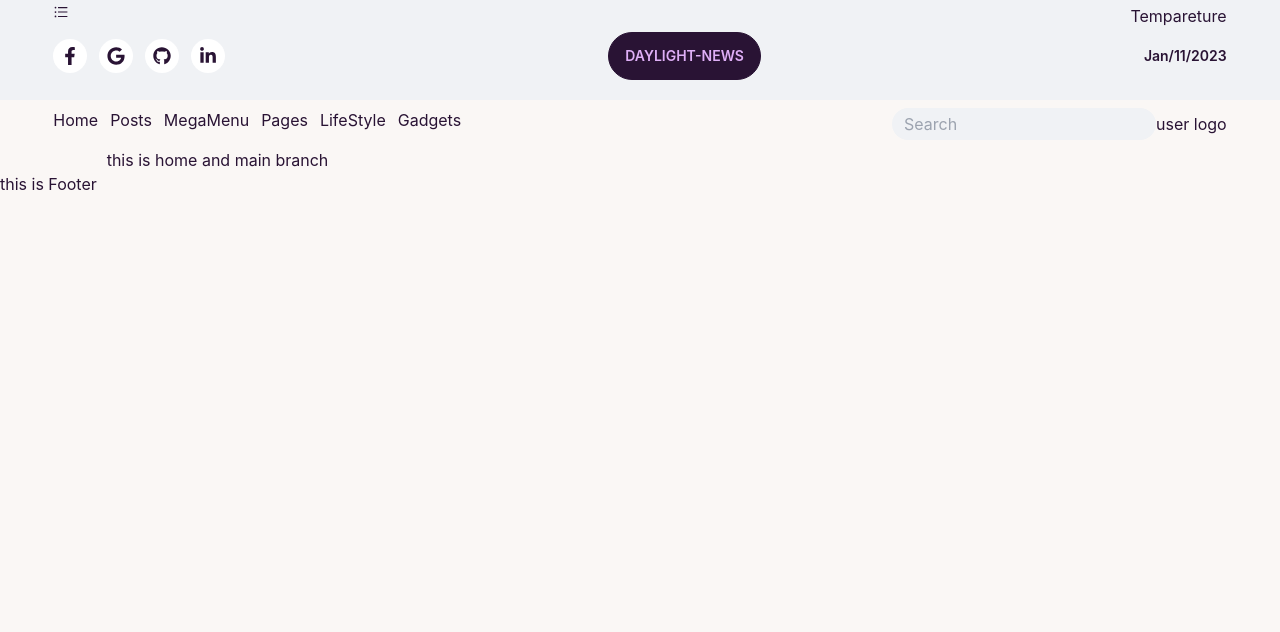
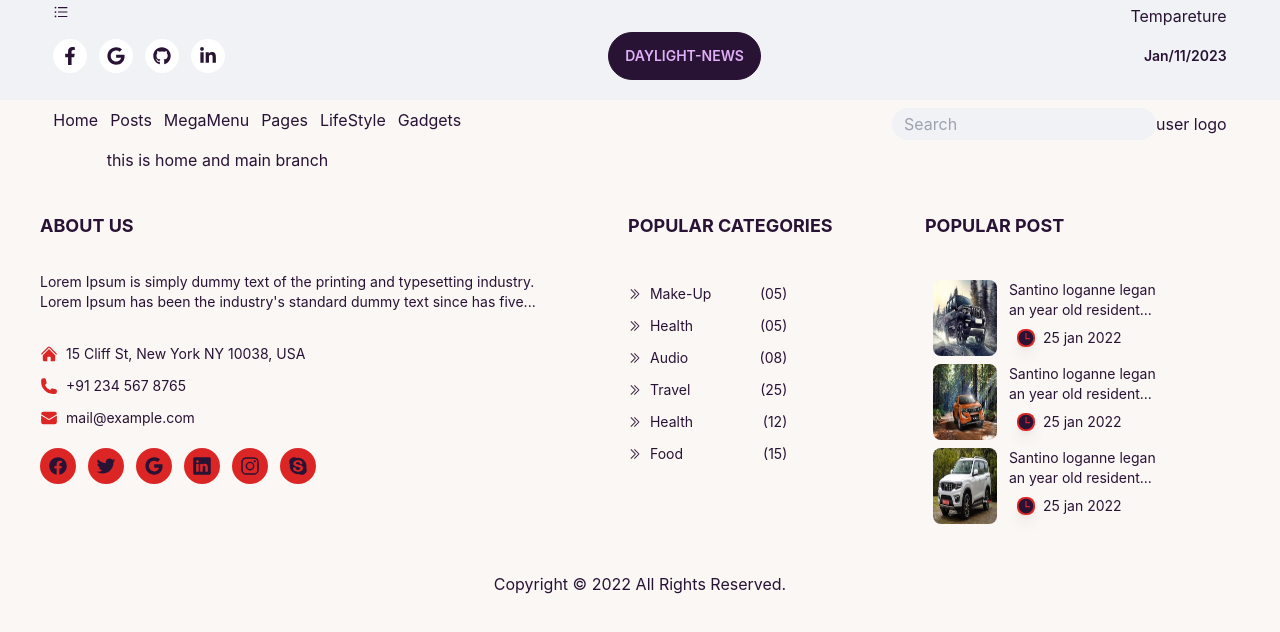
Before and after one commit to amit-sarker-00/DaylightNews, a React (Create React App) app: page / in a window 1280 px wide. Shown: the top 632 px of the page. Built offline with nearby package versions, Linux system fonts and the light colour scheme.

Commit message:
footer bg changes

```diff
--- a/src/Pages/Shared/Footer.js
+++ b/src/Pages/Shared/Footer.js
@@ -9,8 +9,148 @@ import car3 from '../../assest/Footer img/car 4.jfif'
 
 const Footer = () => {
   return (
-    <div>
-      <h1>this is Footer</h1>
+    <div className=" pb-8 w-full">
+      <footer className="footer p-10   text-base-content">
+        {/* ---------------------about us --------------------  */}
+        <div>
+          <span className=" font-bold text-lg pb-6">ABOUT US</span>
+          <div className="">
+            <h2>Lorem Ipsum is simply dummy text of the  printing and typesetting industry.<br /> Lorem Ipsum  has been the industry's standard  dummy text since has five...</h2>
+            <p className="link link-hover flex  items-center gap-2 py-3 mt-5">
+              <HiHome className="text-lg text-red-600"></HiHome>
+              15 Cliff St, New York NY 10038, USA
+            </p>
+            <p className="link link-hover flex  items-center gap-2 ">
+              <HiPhone className=" text-lg text-red-600"></HiPhone>
+              +91 234 567 8765
+            </p>
+            <p className="link link-hover flex  items-center gap-2 py-3">
+              <HiEnvelope className="text-lg text-red-600"></HiEnvelope>
+              mail@example.com
+            </p>
+            <div className="flex gap-3 py-2">
+              <span className="rounded-full bg-red-600 p-2 hover:bg-white hover:text-red-600 "><IoLogoFacebook className=" sm:text-xl text-lg " ></IoLogoFacebook></span>
+              <span className="rounded-full bg-red-600 p-2 hover:bg-white hover:text-red-600"><IoLogoTwitter className="sm:text-xl text-lg "></IoLogoTwitter></span>
+              <span className="rounded-full bg-red-600 p-2 hover:bg-white hover:text-red-600"><IoLogoGoogle className="sm:text-xl text-lg  " ></IoLogoGoogle>  </span>
+              <span className="rounded-full bg-red-600 p-2 hover:bg-white hover:text-red-600"><IoLogoLinkedin className="sm:text-xl text-lg   "></IoLogoLinkedin> </span>
+              <span className="rounded-full bg-red-600 p-2 hover:bg-white hover:text-red-600"><IoLogoInstagram className="sm:text-xl text-lg  "></IoLogoInstagram></span>
+              <span className="rounded-full bg-red-600 p-2 hover:bg-white hover:text-red-600"> <IoLogoSkype className="sm:text-xl text-lg"></IoLogoSkype></span>
+            </div>
+          </div>
+        </div>
+        {/*  ------------------------------------ popular CATEGORIES--------------------------*/}
+        <div>
+          <span className="font-bold text-lg pb-6">POPULAR CATEGORIES</span>
+          <div >
+            <Link>
+              <div className="flex justify-between py-3 hover:text-red-600">
+                <div className="flex items-center gap-2">
+                  <HiChevronDoubleRight></HiChevronDoubleRight>
+                  <p> Make-Up</p>
+                </div>
+                <div>
+                  <p>(05)</p>
+                </div>
+              </div>
+            </Link>
+
+            <Link>
+              <div className="flex justify-between hover:text-red-600">
+                <div className="flex items-center gap-2">
+                  <HiChevronDoubleRight></HiChevronDoubleRight>
+                  <p>Health</p>
+                </div>
+                <div>
+                  <p>(05)</p>
+                </div>
+              </div>
+            </Link>
+            <Link>
+              <div className="flex justify-between py-3 hover:text-red-600">
+                <div className="flex items-center gap-2">
+                  <HiChevronDoubleRight></HiChevronDoubleRight>
+                  <p> Audio</p>
+                </div>
+                <div>
+                  <p>(08)</p>
+                </div>
+              </div>
+            </Link>
+            <Link>
+              <div className="flex justify-between hover:text-red-600">
+                <div className="flex items-center gap-2">
+                  <HiChevronDoubleRight></HiChevronDoubleRight>
+                  <p> Travel</p>
+                </div>
+                <div>
+                  <p>(25)</p>
+                </div>
+              </div>
+            </Link>
+            <Link>
+              <div className="flex justify-between py-3 hover:text-red-600">
+                <div className="flex items-center gap-2">
+                  <HiChevronDoubleRight></HiChevronDoubleRight>
+                  <p> Health</p>
+                </div>
+                <div>
+                  <p>(12)</p>
+                </div>
+              </div>
+
+            </Link>
+            <Link>
+              <div className="flex items-center gap-2">
+                <HiChevronDoubleRight></HiChevronDoubleRight>
+                <div className="flex justify-between hover:text-red-600 gap-20 ">
+                  <p> Food</p>
+                  <p>(15)</p>
+                </div>
+              </div>
+            </Link>
+          </div>
+        </div>
+        {/*--------------------------------popular post --------------------- */}
+        <div>
+          <span className="font-bold text-lg pb-6">POPULAR POST</span>
+          <div className="">
+            <div className="flex gap-3 p-2">
+              <img src={car1} alt="" className="w-16 rounded-lg" />
+              <div>
+                <p>Santino loganne legan <br /> an year old resident...</p>
+                <p className="flex items-center gap-2 p-2">
+                  <span className="  rounded-full"><IoTimeSharp className="shadow-lg  text-lg bg-red-600 rounded-lg"></IoTimeSharp></span>
+                  <p className="">25 jan 2022</p>
+                </p>
+              </div>
+            </div>
+            <div className="flex gap-3 px-2">
+              <img src={car2} alt="" className="w-16 rounded-lg" />
+              <div>
+                <p>Santino loganne legan <br /> an year old resident...</p>
+                <p className="flex items-center gap-2 p-2">
+                  <span className="  rounded-full"><IoTimeSharp className="shadow-lg  text-lg bg-red-600 rounded-lg"></IoTimeSharp></span>
+                  <p className="">25 jan 2022</p>
+                </p>
+              </div>
+            </div>
+            <div className="flex gap-3 p-2">
+              <img src={car3} alt="" className="w-16 rounded-lg" />
+              <div>
+                <p>Santino loganne legan <br /> an year old resident...</p>
+                <p className="flex items-center gap-2 p-2">
+                  <span className="  rounded-full"><IoTimeSharp className="shadow-lg  text-lg bg-red-600 rounded-lg"></IoTimeSharp></span>
+                  <p className="">25 jan 2022</p>
+                </p>
+              </div>
+            </div>
+          </div>
+        </div>
+      </footer>
+      <div className="text-center">
+        <p>Copyright © 2022 All Rights Reserved.</p>
+      </div>
+
     </div>
   );
 };
```
